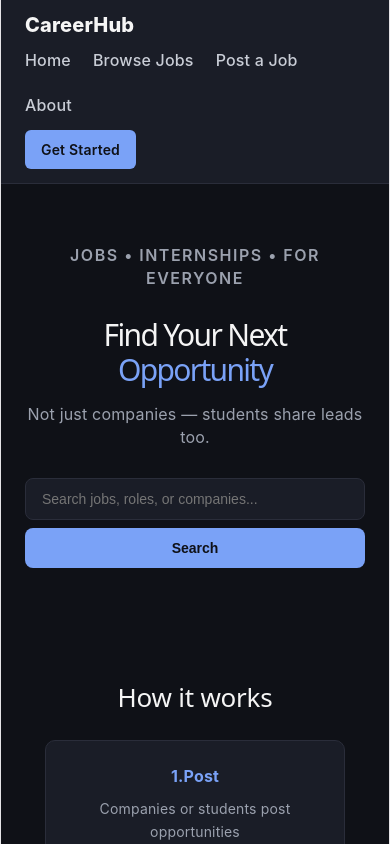
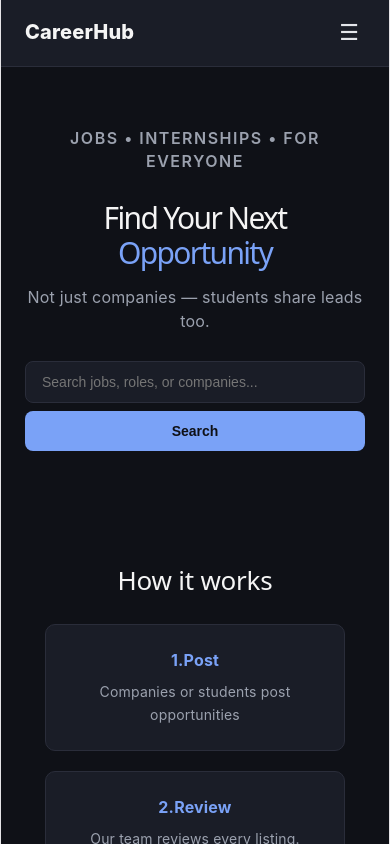
Before and after one commit to SASIKUMAR-109/mern-job-portal, a React app in the folder frontend/: page / in a window 390 px wide. Shown: the top 844 px of the page. Built offline with nearby package versions, Linux system fonts and the light colour scheme; no server answers; the HTML template or start-up script is replaced by a standard one.

Commit message:
Add responsive mobile navbar with hamburger menu toggle

```diff
--- a/frontend/src/App.css
+++ b/frontend/src/App.css
@@ -393,6 +393,50 @@ button:hover {
   }
 }
 
+/* ---------- Mobile navbar (hamburger) ---------- */
+
+.hamburger-btn {
+  display: none;
+  background: transparent;
+  border: none;
+  padding: 6px;
+  font-size: 22px;
+  color: #e4e6eb;
+}
+
+.hamburger-btn:hover {
+  opacity: 1;
+  background: transparent;
+}
+
+@media (max-width: 780px) {
+  .navbar {
+    justify-content: space-between;
+  }
+
+  .navbar-center,
+  .navbar-right {
+    display: none;
+  }
+
+  .navbar.menu-open .navbar-center,
+  .navbar.menu-open .navbar-right {
+    display: flex;
+    flex-direction: column;
+    align-items: flex-start;
+    width: 100%;
+    order: 3;
+    gap: 14px;
+    padding-top: 14px;
+    border-top: 1px solid #2a2d3a;
+    margin-top: 14px;
+  }
+
+  .hamburger-btn {
+    display: block;
+  }
+}
+
 /* ---------- About page ---------- */
 
 .about-page {
--- a/frontend/src/components/Navbar.jsx
+++ b/frontend/src/components/Navbar.jsx
@@ -1,14 +1,16 @@
-import { useContext } from "react";
+import { useContext,useState } from "react";
 import { AuthContext } from "../context/AuthContext";
 import { Link } from "react-router-dom";
 import "../App.css";
 
 export const Navbar = () => {
-  const { user, logout } = useContext(AuthContext)
+  const { user, logout } = useContext(AuthContext);
+  const [menuOpen, setMenuOpen] = useState(false);
 
   return (
-    <nav className="navbar">
+    <nav className={`navbar ${menuOpen ? "menu-open" : ""}`}>
       <Link className="brand" to="/">CareerHub</Link>
+      <button className="hamburger-btn" onClick={() => setMenuOpen(!menuOpen)}>☰</button>
 
       <div className="navbar-center">
         <Link className="nav-link" to="/">Home</Link>
```
